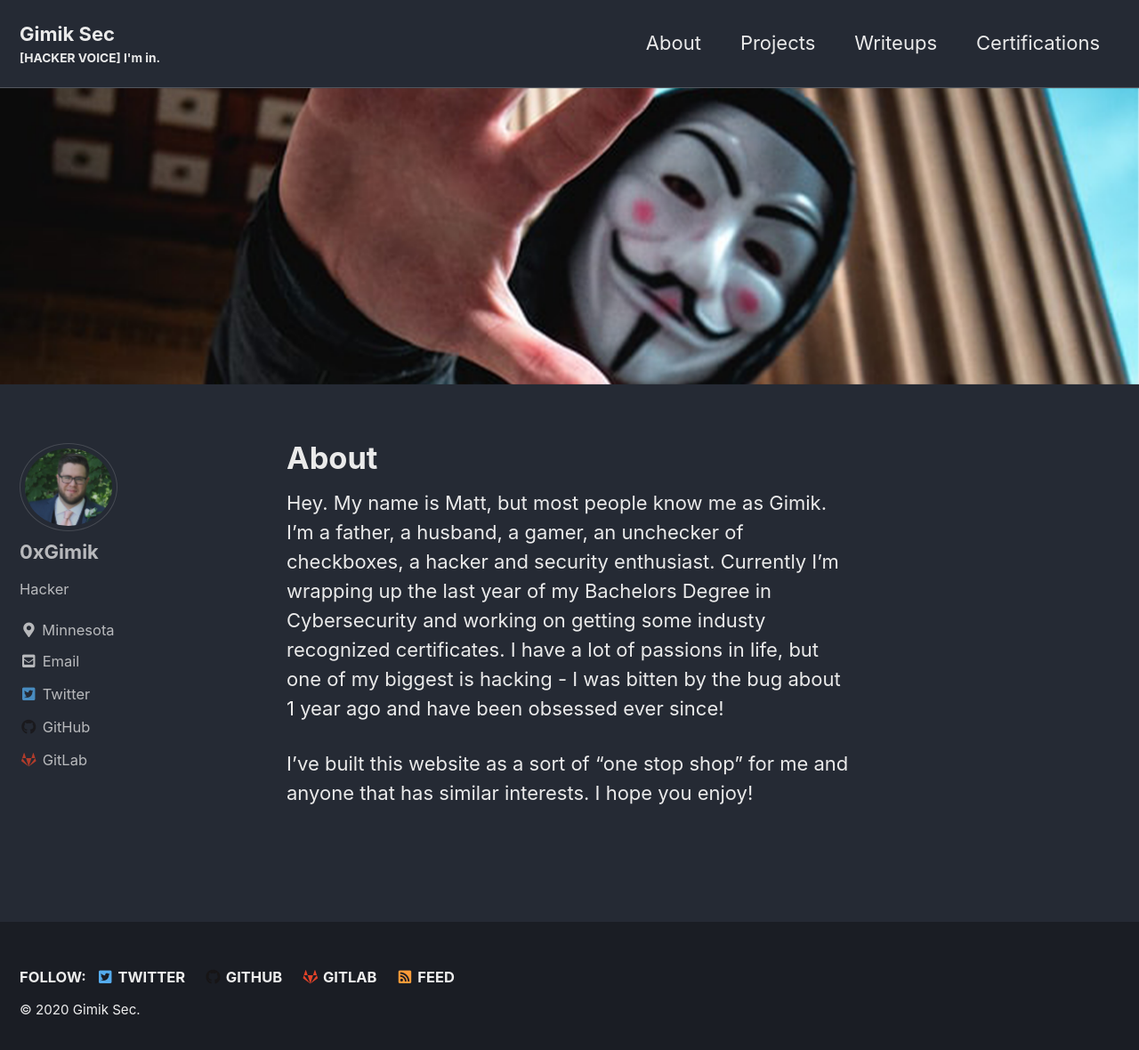
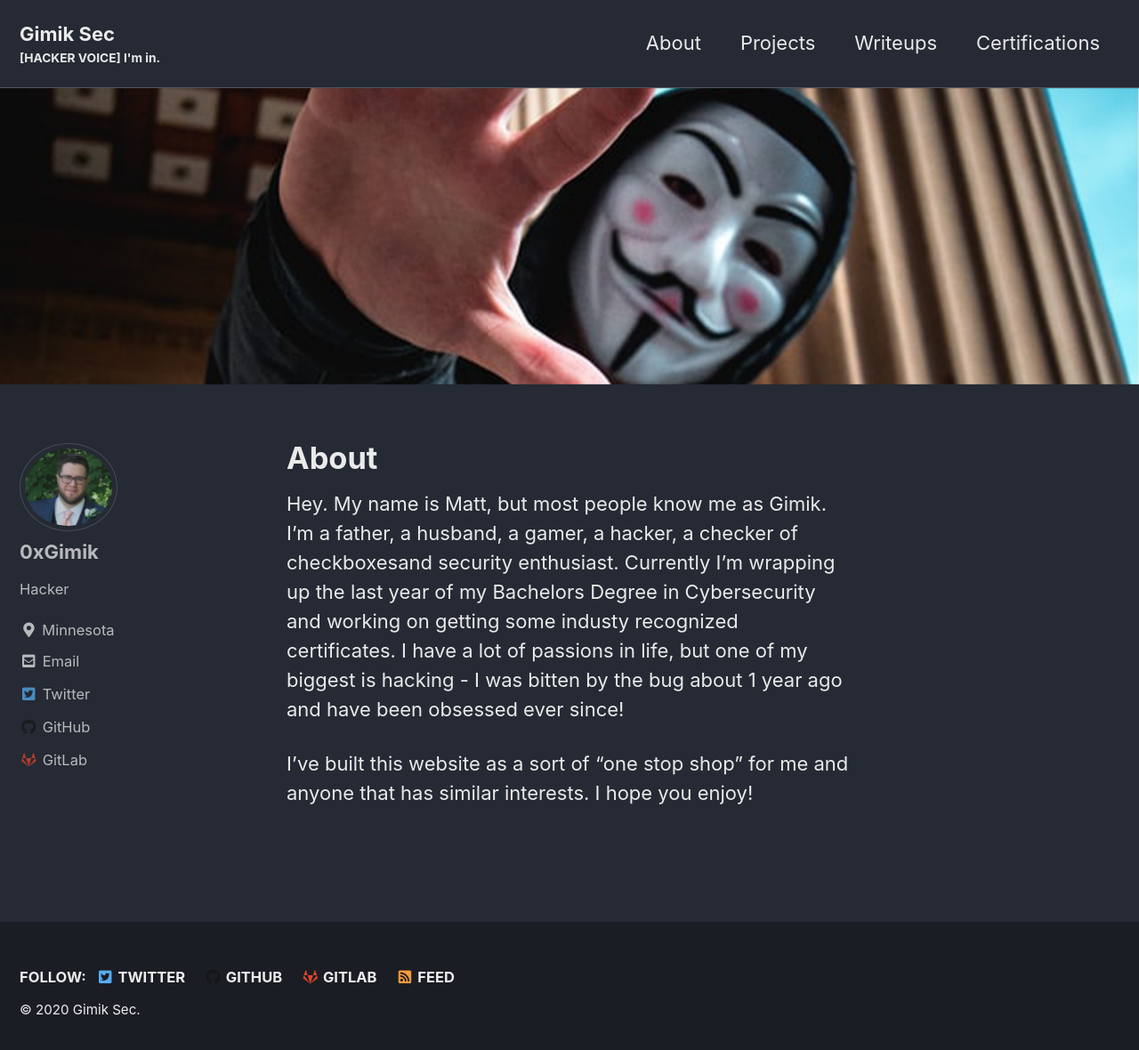
Before and after one commit to mattellquist/gimikbugs.github.io, a Jekyll site: the page built from _pages/about.md, in a window 1280 px wide and 1190 px high. Shown: the top 1180 px of the window at 89% size. Built offline with Jekyll 4.4.1, drawn with Linux system fonts in a browser that asks for light colours; cached includes are drawn as plain includes.

```diff
--- a/_pages/about.md
+++ b/_pages/about.md
@@ -5,6 +5,6 @@ header:
     image: "/images/about-me.png"
 ---
 
-Hey. My name is Matt, but most people know me as Gimik. I'm a father, a husband, a gamer, an unchecker of checkboxes, a hacker and security enthusiast. Currently I'm wrapping up the last year of my Bachelors Degree in Cybersecurity and working on getting some industy recognized certificates. I have a lot of passions in life, but one of my biggest is hacking - I was bitten by the bug about 1 year ago and have been obsessed ever since!
+Hey. My name is Matt, but most people know me as Gimik. I'm a father, a husband, a gamer, a hacker, a checker of checkboxesand security enthusiast. Currently I'm wrapping up the last year of my Bachelors Degree in Cybersecurity and working on getting some industy recognized certificates. I have a lot of passions in life, but one of my biggest is hacking - I was bitten by the bug about 1 year ago and have been obsessed ever since!
 
 I've built this website as a sort of "one stop shop" for me and anyone that has similar interests. I hope you enjoy!
```
